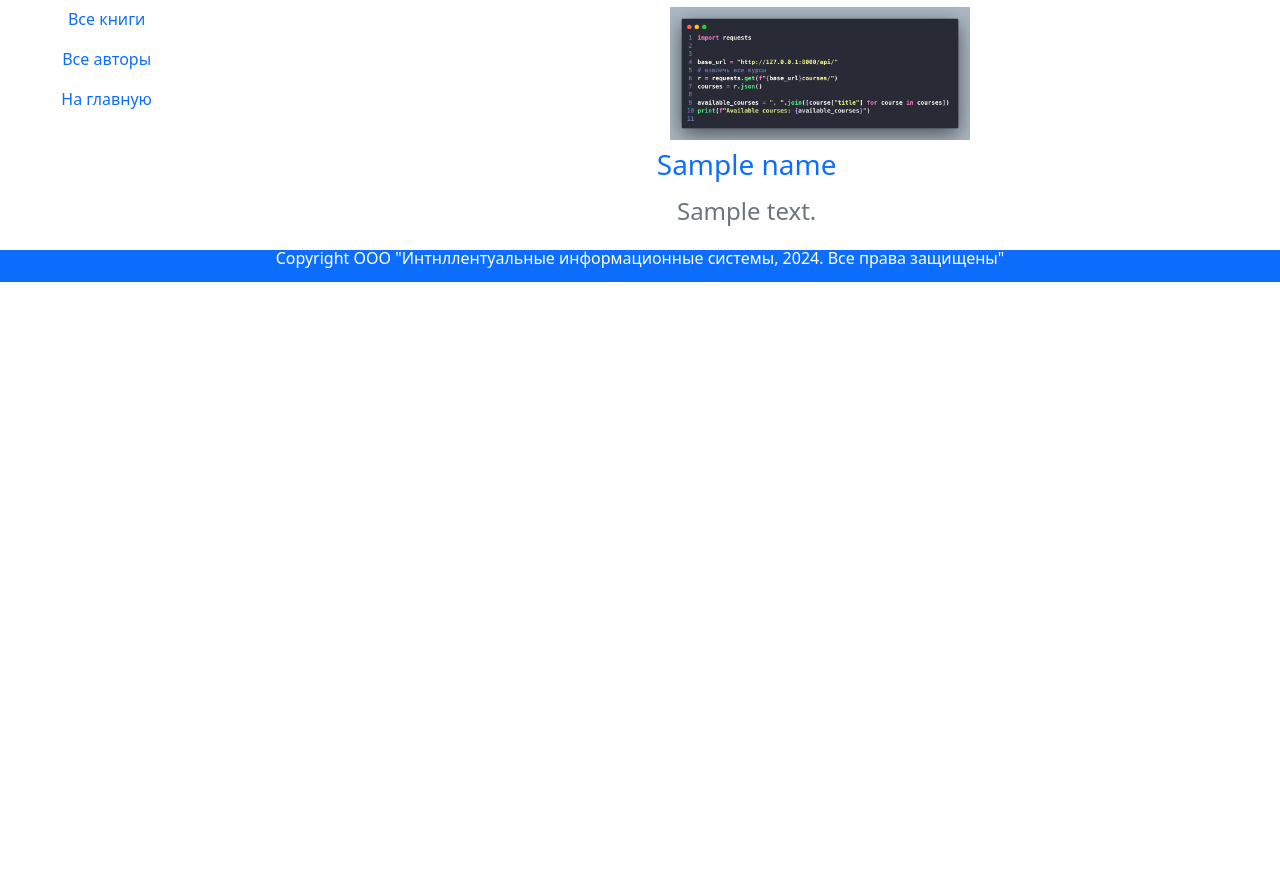
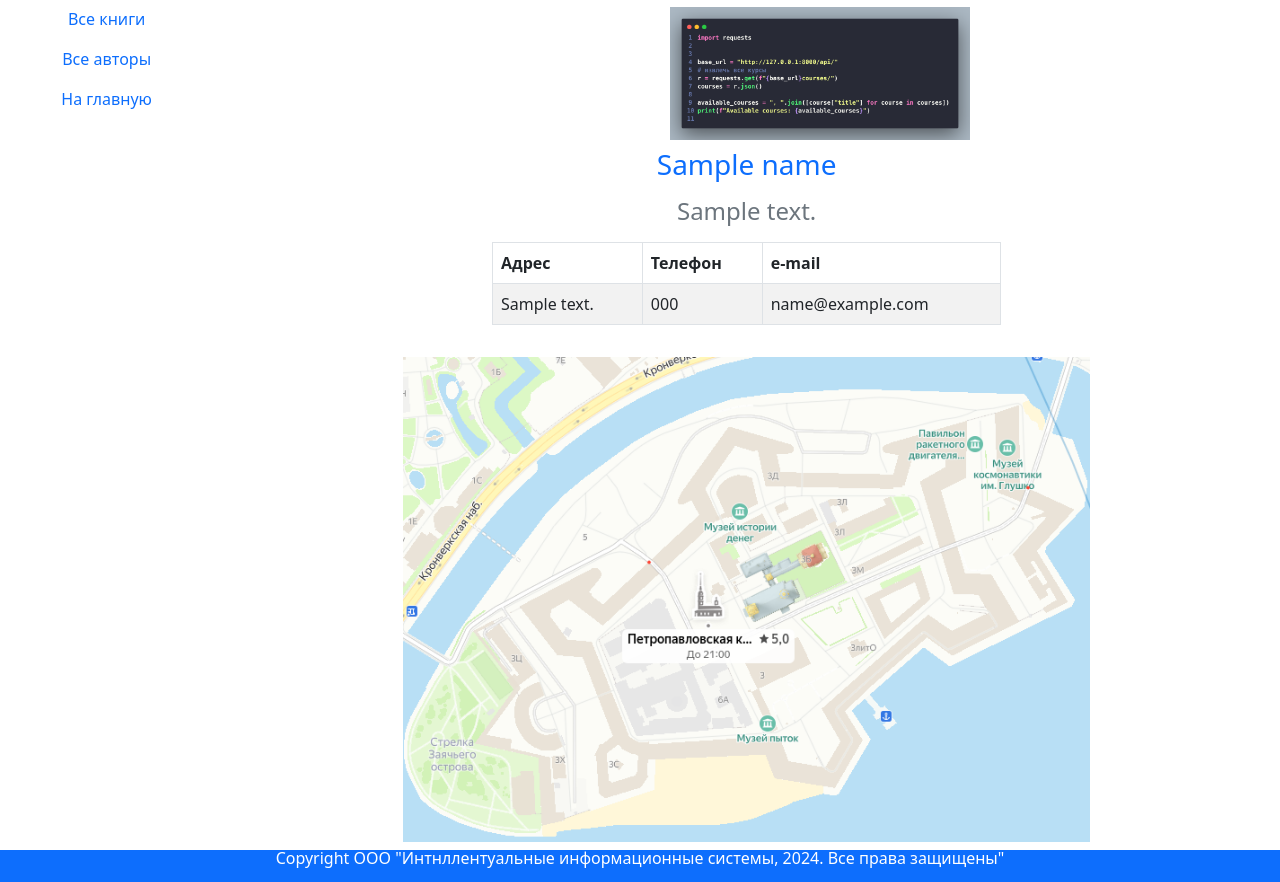
Before and after one commit to OIITuMuCT/WebBooks, a Django app: template templates/catalog/contact.html in a window 1280 px wide. Shown: the part 106-988 px from the top of the page. Before the commit the page ends 388 px from the top, so only its background shows below. Run offline with Django 4.2, Linux system fonts and the light colour scheme; the template is opened without the code that fills it: most values are stand-ins (such as "Sample title", 1, 10 or a date in 2020); some libraries are stand-ins or nearby versions.

Commit message:
ending chapter 10

```diff
--- a/templates/catalog/contact.html
+++ b/templates/catalog/contact.html
@@ -23,10 +23,32 @@
         <!--Пустые колонки слева от таблицы-->
         <div class="col-3"></div>
         <div class="col-6">
-            <table>
-
+            <table class="table table-striped table-bordered text-start">
+                <thead>
+                    <tr>
+                        <th>Адрес</th>
+                        <th>Телефон</th>
+                        <th>e-mail</th>
+                    </tr>
+                </thead>
+                <tbody>
+                    <tr>
+                        <td>{{ address }}</td>
+                        <td>{{ tel }}</td>
+                        <td>{{ email }}</td>
+                    </tr>
+                </tbody>
             </table>
         </div>
+        <!--Пустые колонки справа от таблицы-->
+        <div class="col-3"></div>
+        <!--Карта-->
+        <div class="row my-2 text-center"></div>
+        <div class="col-2"></div>
+        <div class="col-8">
+            <img src="{% static "images/address.png" %}" alt="Address image" class="img-fluid">
+        </div>
+        <div class="col-2"></div>
     </div>
 </div>
 
```
Also changed, not shown: static/images/address.png (added).
